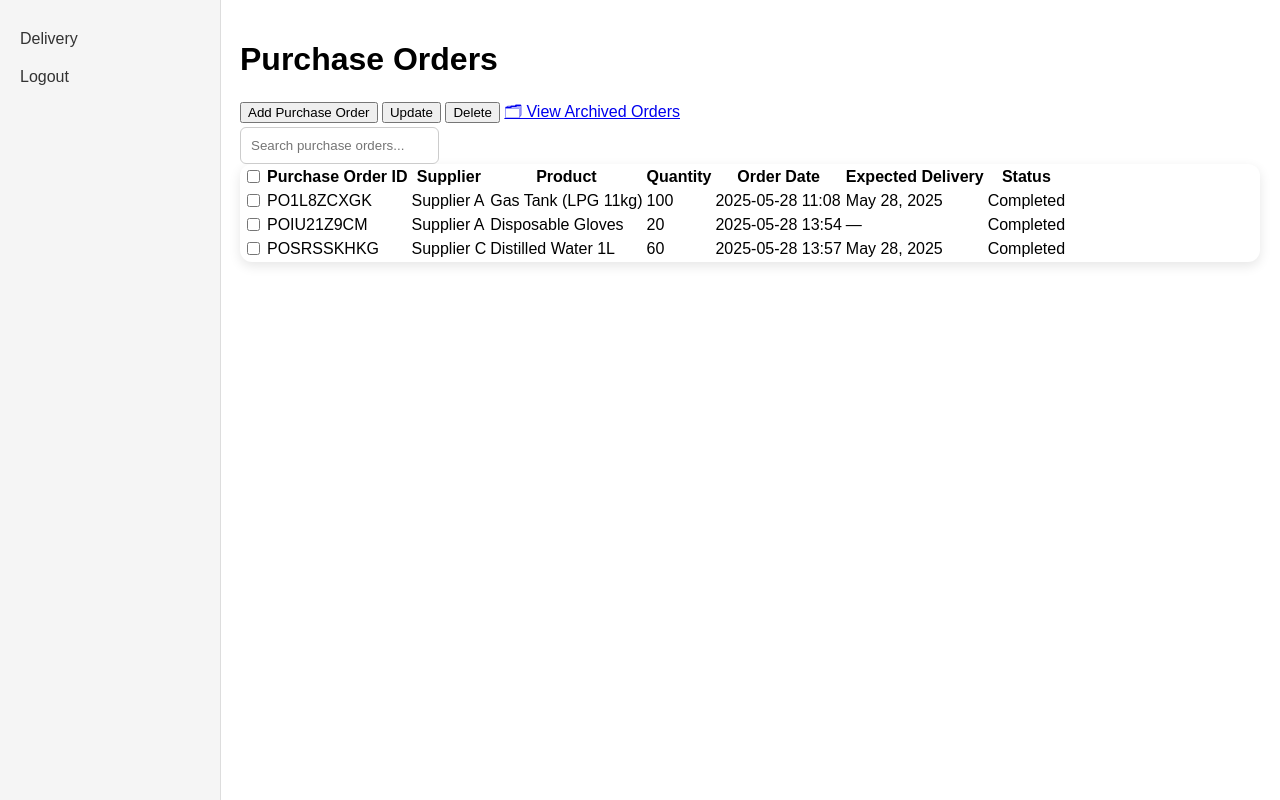
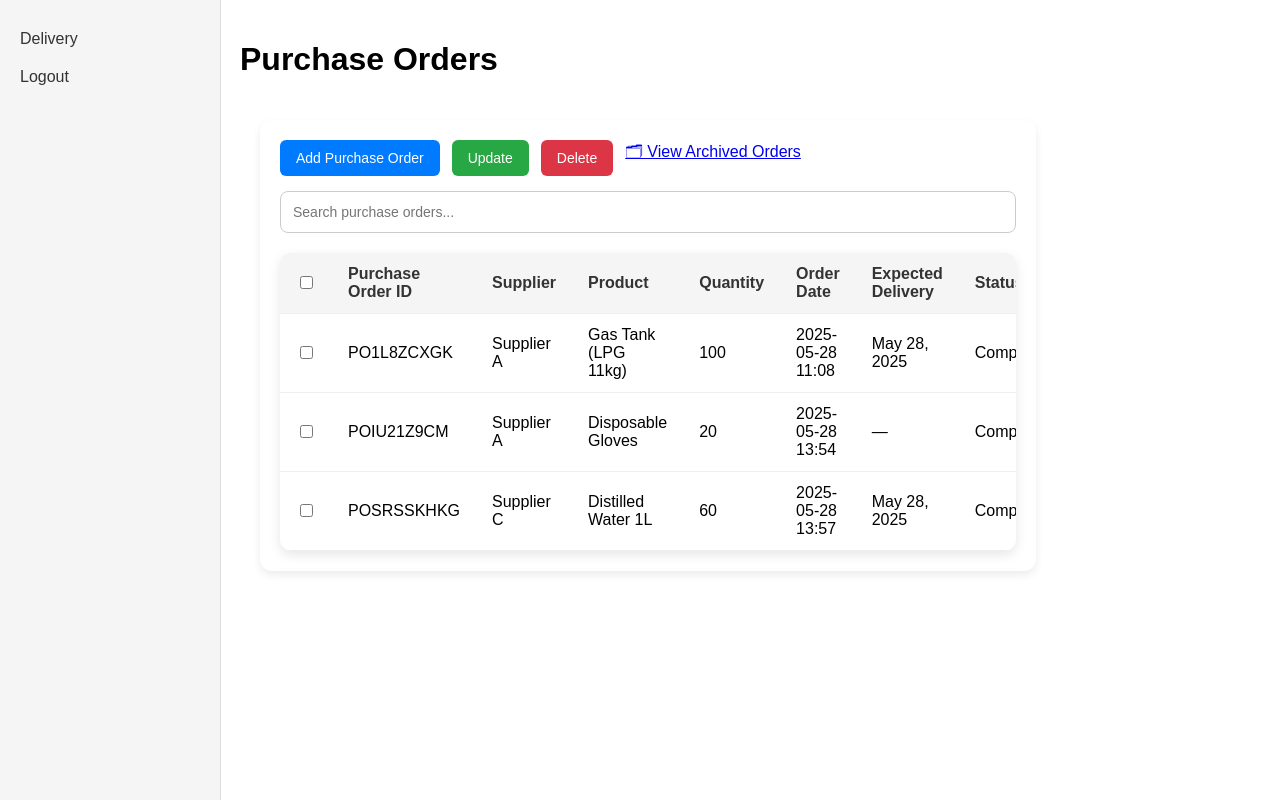
Before and after one commit to Jomarie0/new-supplyTrack-repo, a Django app: page /purchase_orders/purchase-order-list/ in a window 1280 px wide. Run offline with Django 5.2, Linux system fonts and the light colour scheme; data comes from the database, SQL or seed files in the repository; both versions use the stored data as it was after the commit; data that the repository does not hold is empty.

Commit message:
updated with dummydata

```diff
--- a/apps/delivery/templates/delivery/delivery_list.html
+++ b/apps/delivery/templates/delivery/delivery_list.html
@@ -52,18 +52,21 @@
                     <th>Order ID</th>
                     <th>Product</th>
                     <th>Quantity</th>
+                    <th>Total Price</th>
                     <th>Delivery Status</th>
                     <th>Delivered At</th>
                     <th>Actions</th>
                 </tr>
             </thead>
             <tbody>
-                {% for delivery in deliveries %}
+                {% for delivery in deliveries reversed %}
                     <tr data-id="{{ delivery.id }}">
                         <td><input type="checkbox" class="row-checkbox"></td>
                         <td>{{ delivery.order.order_id }}</td>
                         <td>{{ delivery.order.product.name }}</td>
                         <td>{{ delivery.order.quantity }}</td>
+                        <td>{{ delivery.order.total_price }}</td>
+
                         <td>{{ delivery.delivery_status }}</td>
                         <td>{{ delivery.delivered_at|default:"Pending" }}</td>
                         <td>
--- a/apps/inventory/urls.py
+++ b/apps/inventory/urls.py
@@ -15,6 +15,8 @@
                     # strepsils_forecast_api,
                     product_forecast_api,
                     best_seller_api,
+                    get_dashboard_stats_api,
+                    # get_recent_activities_api
 
                     )
 app_name = "inventory"
@@ -29,6 +31,9 @@
 
     # Moved and updated Product Forecast API
     path('api/forecast/product/', product_forecast_api, name='product_forecast_api'),
+    path('api/dashboard-stats/', get_dashboard_stats_api, name='get_dashboard_stats_api'),
+    # path('api/recent-acts/', get_recent_activities_api, name='get_recent_activities_api'),
+
     # path('api/forecast/strepsils/', strepsils_forecast_api, name='strepsils_forecast_api'), # Keep for compatibility
 
     # Best Sellers API
--- a/apps/inventory/utils.py
+++ b/apps/inventory/utils.py
@@ -1,6 +1,6 @@
 import pandas as pd
 from apps.orders.models import Order
-from apps.orders.models import *
+from apps.inventory.models import *
 
 from statsmodels.tsa.holtwinters import SimpleExpSmoothing
 import matplotlib.pyplot as plt
--- a/apps/inventory/utils/forecasting.py
+++ b/apps/inventory/utils/forecasting.py
@@ -15,7 +15,7 @@
             product_id=product_id,
             is_deleted=False,
             status="Completed",
-            order_date__range=["2025-03-01", "2025-07-31"]
+            order_date__range=["2025-06-01", "2025-06-31",]
         )
         .values('order_date')
         .annotate(quantity_sold=Sum('quantity'))
--- a/apps/inventory/views.py
+++ b/apps/inventory/views.py
@@ -57,7 +57,7 @@
 
         if form.is_valid():
             form.save()
-            messages.success(request, "Product{'product_id'} successfully added!")
+            messages.success(request, f"Product{product.product_id}, {product.name} successfully added!")
             return redirect('inventory:inventory_list')
     else:
         form = ProductForm()  # Empty form for GET
@@ -314,19 +314,19 @@
     return JsonResponse(stats)
 
 
-def get_recent_activities_api(request):
-    """
-    API endpoint to get recent activities for dashboard
-    """
-    recent_orders = Order.objects.filter(
-        is_deleted=False
-    ).order_by('-order_date')[:10].values(
-        'id', 'total_price', 'status', 'order_date', 'product__name'
-    )
+# def get_recent_activities_api(request):
+#     """
+#     API endpoint to get recent activities for dashboard
+#     """
+#     recent_orders = Order.objects.filter(
+#         is_deleted=False
+#     ).order_by('-order_date')[:10].values(
+#         'id', 'total_price', 'status', 'order_date', 'product__name'
+#     )
 
-    return JsonResponse({
-        'recent_orders': list(recent_orders)
-    }, default=str)  # default=str to handle datetime serialization
+#     return JsonResponse({
+#         'recent_orders': list(recent_orders)
+#     }, default=str)  # default=str to handle datetime serialization
 
 # def best_seller_api(request):
 #     """
--- a/apps/orders/templates/orders/orders_list.html
+++ b/apps/orders/templates/orders/orders_list.html
@@ -38,7 +38,7 @@
           </tr>
         </thead>
         <tbody>
-          {% for order in orders %}
+          {% for order in orders reversed %}
           <tr>
             <td><input type="checkbox" class="order-checkbox" data-id="{{ order.order_id }}"></td>
             <td>{{ order.order_id }}</td>
--- a/static/css/orders/orders.css
+++ b/static/css/orders/orders.css
@@ -1,5 +1,5 @@
-/* === GENERAL LAYOUT === */
-.order-layout {
+/* Layout container */
+.orders-layout {
     display: flex;
     justify-content: flex-start;
     gap: 30px;
@@ -7,93 +7,160 @@
     flex-wrap: wrap;
     width: 80%;
     box-sizing: border-box;
-    margin-left: 290px;
 }
 
-.order-panel {
-    flex: 1;
+/* Orders panel styling (like inventory-panel) */
+.orders-panel {
+    background: white;
+    padding: 20px;
+    border-radius: 12px;
+    flex: 1 1 600px;
+    min-width: 300px;
+    box-shadow: 0 4px 8px rgba(0, 0, 0, 0.08);
+    position: relative;
 }
 
-/* === TABLE === */
+/* Search bar */
+.search-input {
+    width: 100%;
+    max-width: 100%;
+    padding: 12px;
+    border-radius: 8px;
+    border: 1px solid #ccc;
+    margin-bottom: 20px;
+    font-size: 14px;
+    box-sizing: border-box;
+}
+
+/* Container for action buttons */
+.action-buttons {
+    display: flex;
+    gap: 12px;
+    margin-bottom: 15px;
+    flex-wrap: wrap;
+}
+
+/* Add order button */
+.add-order-btn {
+    padding: 10px 16px;
+    background-color: #007bff;  /* blue */
+    color: white;
+    border: none;
+    border-radius: 6px;
+    font-size: 14px;
+    cursor: pointer;
+    transition: background-color 0.2s ease-in-out;
+}
+
+.add-order-btn:hover {
+    background-color: #0056b3;
+}
+
+/* Update button */
+.update-btn {
+    padding: 10px 16px;
+    background-color: #28a745; /* green */
+    color: white;
+    border: none;
+    border-radius: 6px;
+    font-size: 14px;
+    cursor: pointer;
+    transition: background-color 0.2s ease-in-out;
+}
+
+.update-btn:hover {
+    background-color: #1e7e34;
+}
+
+/* Delete button */
+.delete-btn {
+    padding: 10px 16px;
+    background-color: #dc3545; /* red */
+    color: white;
+    border: none;
+    border-radius: 6px;
+    font-size: 14px;
+    cursor: pointer;
+    transition: background-color 0.2s ease-in-out;
+}
+
+.delete-btn:hover {
+    background-color: #a71d2a;
+}
+
+/* View Archive link as button */
+.action-buttons a.btn {
+    padding: 10px 16px;
+    background-color: #6c757d; /* gray */
+    color: white;
+    border-radius: 6px;
+    text-decoration: none;
+    font-size: 14px;
+    display: inline-flex;
+    align-items: center;
+    justify-content: center;
+    transition: background-color 0.2s ease-in-out;
+}
+
+.action-buttons a.btn:hover {
+    background-color: #565e64;
+}
+
+/* Table wrapper */
 .table-wrapper {
-    overflow-x: auto;
+    max-height: 500px;
+    overflow-y: auto;
     background: white;
     border-radius: 12px;
     box-shadow: 0 4px 12px rgba(0,0,0,0.1);
 }
 
-.order-table {
+.orders-table {
     width: 100%;
     border-collapse: collapse;
 }
 
-.order-table th,
-.order-table td {
+.orders-table thead th {
+    position: sticky;
+    top: 0;
+    background-color: #f5f5f5;
+    z-index: 10;
     padding: 12px 16px;
     border-bottom: 1px solid #eee;
     text-align: left;
 }
 
-.order-table thead {
-    background-color: #f5f5f5;
-}
-
-.order-table tbody tr:hover {
+.orders-table tbody tr:hover {
     background-color: #f9f9f9;
 }
 
-.table-actions {
-    display: flex;
-    justify-content: space-between;
-    align-items: center;
-    margin-bottom: 1rem;
-    gap: 1rem;
+.orders-table th,
+.orders-table td {
+    padding: 12px 16px;
+    border-bottom: 1px solid #eee;
+    text-align: left;
+    vertical-align: middle;
 }
 
-.search-input {
-    padding: 10px;
-    border-radius: 6px;
-    border: 1px solid #ccc;
-    flex-grow: 1;
+.orders-table thead {
+    background-color: #f5f5f5;
+    font-weight: 600;
+    color: #333;
 }
 
-.button-group {
-    display: flex;
-    gap: 0.75rem;
-}
-
-.action-btn {
-    background-color: #1976d2;
-    color: white;
-    padding: 8px 16px;
-    border: none;
-    border-radius: 8px;
+.orders-table tbody tr:hover {
+    background-color: #f9f9f9;
     cursor: pointer;
 }
 
-.action-btn.delete-btn {
-    background-color: #d32f2f;
+.orders-table tbody tr td:first-child {
+    width: 40px;  /* checkbox column */
+    text-align: center;
 }
-
-.action-btn.update-btn {
-    background-color: #388e3c;
+.orders-table tbody {
+    overflow-y: scroll;
 }
-
-.action-btn:hover {
-    opacity: 0.9;
-}
-
-/* === ADD ORDER BUTTON === */
-.fab {
-    background-color: #0288d1;
-    color: white;
-    padding: 8px 20px;
-    border: none;
-    border-radius: 8px;
-    cursor: pointer;
-}
-
-/* === MODAL OVERLAY === */
+/* Modal overlay */
 .modal {
     display: flex;
     align-items: center;
```
Also changed, not shown: other parts of static/css/orders/orders.css (+32 -9 lines), apps/delivery/templates/delivery/archive_list.html (+7 -2 lines), apps/inventory/templates/inventory/admin/dashboards.html (+13 -9 lines), apps/orders/templates/orders/archived_orders.html (+8 -2 lines), static/css/inventory/inventory.css (+15 -1 lines), static/css/orders/archives.css (added, +99 -0 lines), db.sqlite3.
